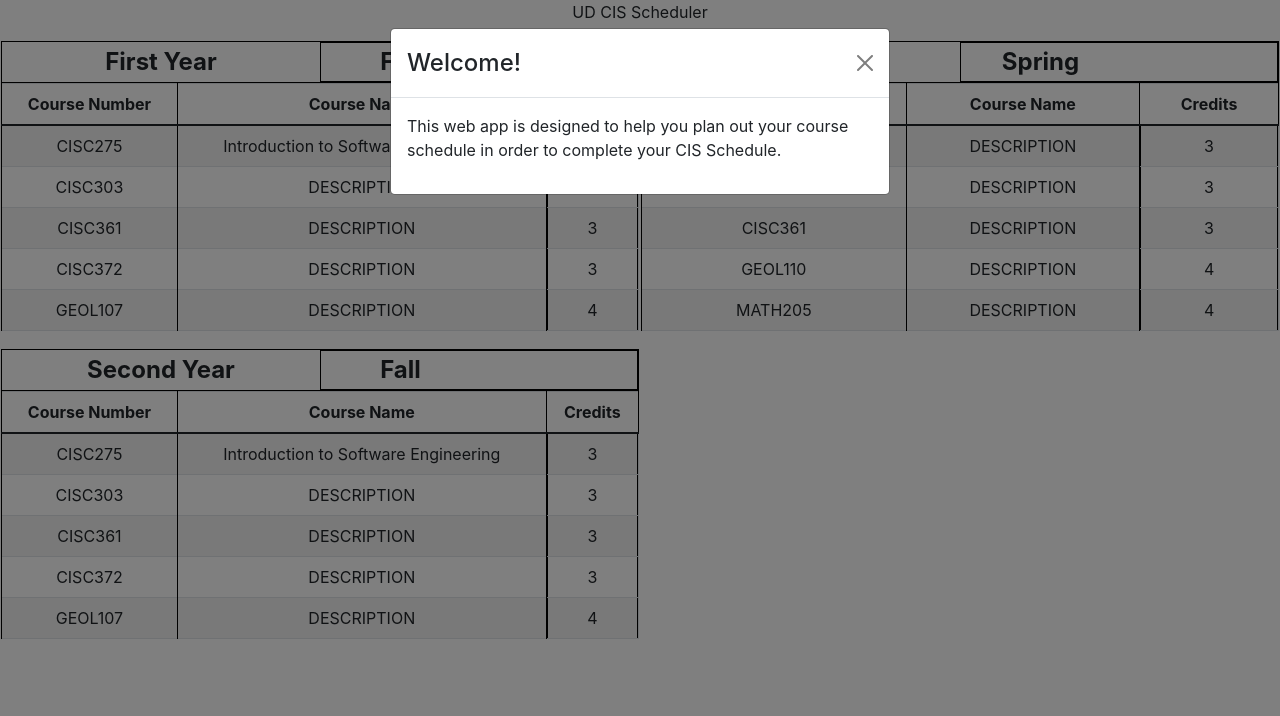
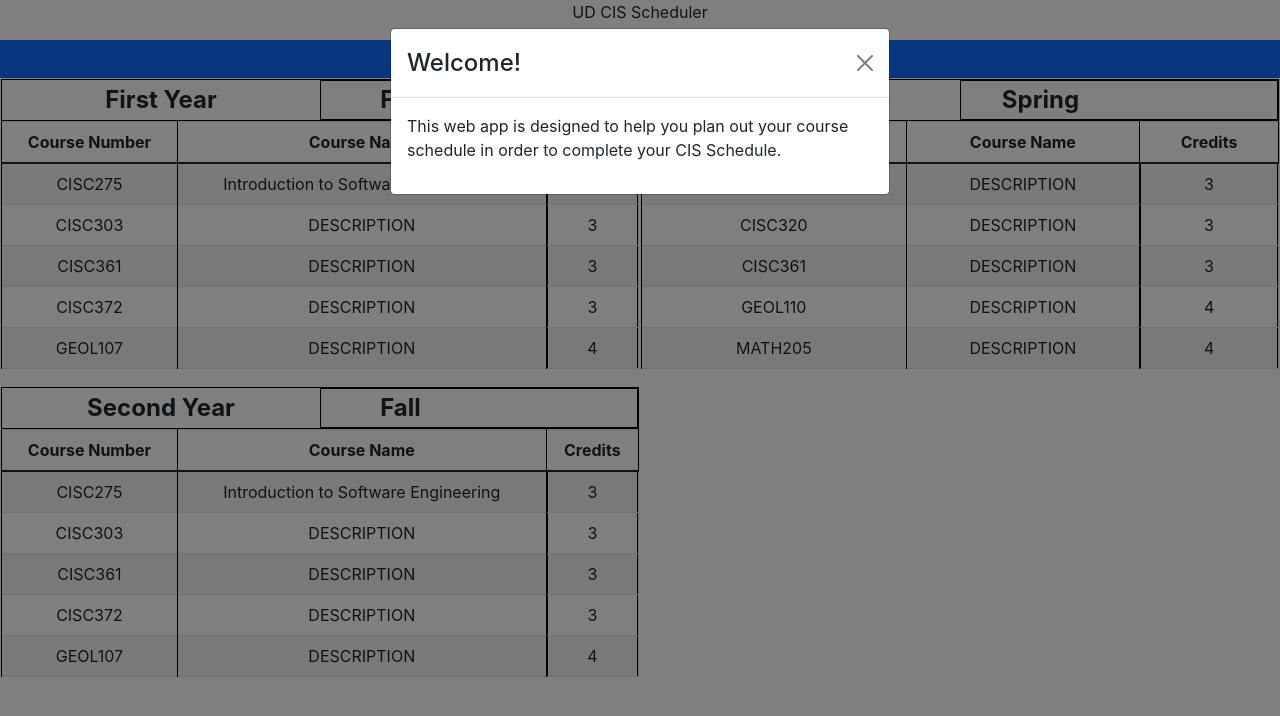
Before and after one commit to UD-CISC275-F21/ud-cis-scheduler-team-15, a React (Create React App) app: page / in a window 1280 px wide. Shown: the top 716 px of the page. Built offline with nearby package versions, Linux system fonts and the light colour scheme.

Commit message:
added control panel to display buttons

```diff
--- a/src/App.tsx
+++ b/src/App.tsx
@@ -4,14 +4,17 @@ import COURSES from "./assets/courses.json";
 import { Semester } from "./interfaces/semester";
 import {Welcome} from "./components/Welcome";
 import { PlanViewer } from "./components/PlanViewer";
+import { ControlPanel} from "./components/ControlPanel";
 
 function App(): JSX.Element {
     const [plan, setPlan] = useState<Semester[]>(COURSES as Semester[]);
     const [visible, setVisible] = useState<boolean>(true);
+    const [addSemesterModal, setAddSemesterModal] = useState<boolean>(false);
 
     return (
         <div className="App">
             <p>UD CIS Scheduler</p>
+            <ControlPanel addSemesterModal= {addSemesterModal} setAddSemesterModal = {setAddSemesterModal}></ControlPanel>
             <PlanViewer plan={plan} setPlan={setPlan}></PlanViewer>
             <Welcome visible = {visible} setVisible = {setVisible}></Welcome>
         </div>
--- /dev/null
+++ b/src/components/ControlPanel.tsx
@@ -0,0 +1,11 @@
+import { useState } from "react";
+import { Button } from "react-bootstrap";
+import { Row } from "react-bootstrap";
+import React from "react";
+
+export function ControlPanel({addSemesterModal, setAddSemesterModal}:
+    {addSemesterModal: boolean, setAddSemesterModal: (b: boolean)=>void}): JSX.Element{
+    return<Row>
+        <Button className="semesterbutton">Add Semester</Button>
+    </Row>;
+}
```
Also changed, not shown: src/components/AddSemesterModal.tsx (added, +7 -0 lines).
